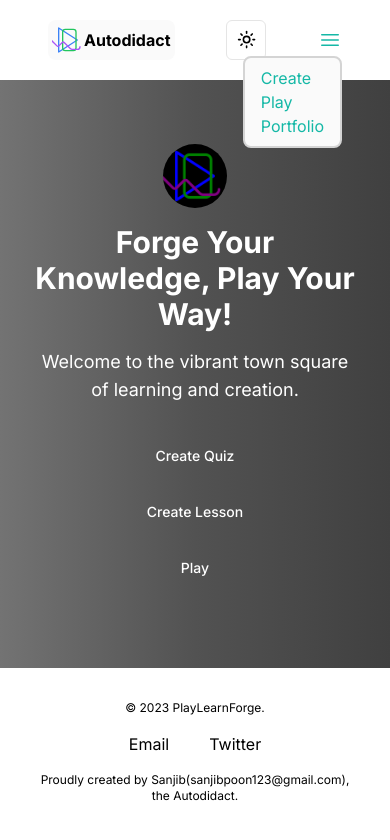
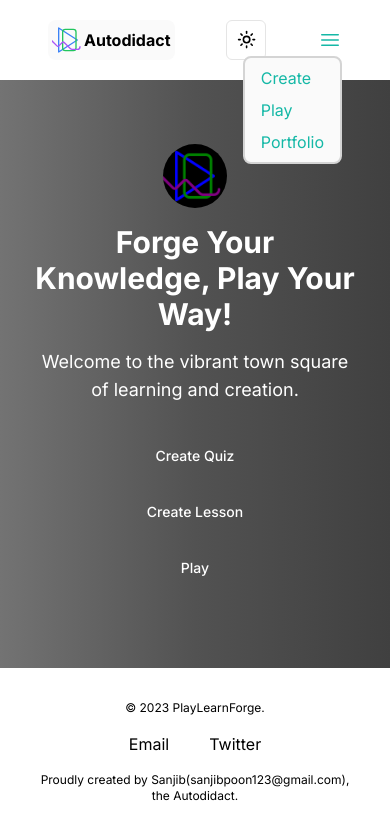
Before and after one commit to san-poon/nexus-adept, a Next.js app: page / in a window 390 px wide. Both pictures are taken after a click on the element 330 px from the left and 40 px from the top of the page. Shown: the top 840 px of the page. Built offline with nearby package versions, Linux system fonts and the light colour scheme.

Commit message:
Refactor position and height of the menu items

```diff
--- a/app/components/Header.tsx
+++ b/app/components/Header.tsx
@@ -41,12 +41,10 @@ export default function Header() {
                         <path strokeLinecap="round" strokeLinejoin="round" d="M3.75 6.75h16.5M3.75 12h16.5m-16.5 5.25h16.5" />
                     </svg>
                     {isMenuOpen && (
-                        <div className={`flex flex-col border-2 border-neutral-300 dark:border-neutral-800 bg-neutral-50 dark:bg-neutral-950 rounded-lg p-2 px-4 absolute end-0 -bottom-24 z-10 transition-opacity duration-300
-                            ${isMenuOpen ? 'opacity-100' : 'opacity-0 pointer-events-none'}
-                        `}>
-                            <Link href="/bite-sized-lesson/create" className="">Create</Link>
-                            <Link href="/quiz/mcqs/play" className="">Play</Link>
-                            <Link href="/portfolio" className="">Portfolio</Link>
+                        <div className="flex flex-col border-2 border-neutral-300 dark:border-neutral-800 bg-neutral-50 dark:bg-neutral-950 rounded-lg p-2 px-4 absolute end-0 -bottom-28 z-10 justify-center space-y-2">
+                            <Link href="/bite-sized-lesson/create" className="active:bg-neutral-500 active:dark:bg-neutral-500">Create</Link>
+                            <Link href="/quiz/mcqs/play" className="active:bg-neutral-500 active:dark:bg-neutral-500">Play</Link>
+                            <Link href="/portfolio" className="active:bg-neutral-500 active:dark:bg-neutral-500">Portfolio</Link>
                         </div>
                     )}
                 </div>
```
